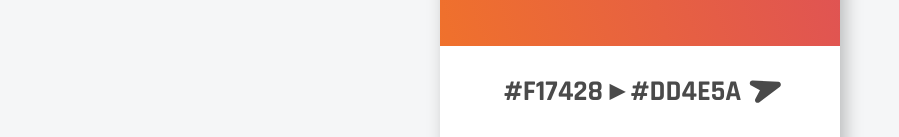
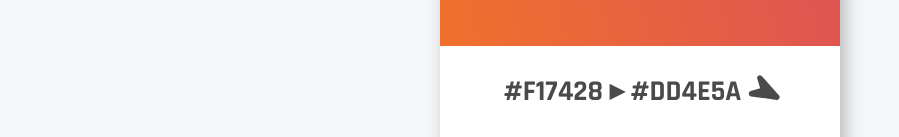
Before and after one commit to utensils/colorsplash, a React (Create React App) app: page /gradient in a window 1280 px wide. Shown: the part 472-609 px from the top of the page, without its empty margins (0-899 px from the left). Built offline with nearby package versions, Linux system fonts and the light colour scheme.

Commit message:
Improve compass

```diff
--- a/package.json
+++ b/package.json
@@ -3,12 +3,16 @@
   "version": "0.1.0",
   "private": true,
   "dependencies": {
+    "@fortawesome/fontawesome-svg-core": "^1.2.0-14",
+    "@fortawesome/free-solid-svg-icons": "^5.1.0-11",
+    "@fortawesome/react-fontawesome": "^0.1.0-11",
     "bulma": "^0.7.1",
     "history": "^4.7.2",
     "immutable": "^3.8.2",
     "react": "^16.4.1",
     "react-copy-to-clipboard": "^5.0.1",
     "react-dom": "^16.4.1",
+    "react-fontawesome": "^1.6.1",
     "react-router": "^4.3.1",
     "react-scripts": "1.1.4"
   },
--- a/src/components/Gradients.js
+++ b/src/components/Gradients.js
@@ -1,15 +1,23 @@
 import React, { Component } from 'react';
+import { FontAwesomeIcon } from '@fortawesome/react-fontawesome'
+import { faLocationArrow } from '@fortawesome/free-solid-svg-icons'
 import Swatch from './Swatch';
 import Random from '../utils/random';
 
 class Gradients extends Component {
   state = {
     colors: [],
-    degrees: 0
+    degrees: 0,
+    styles: {
+      MozTransform: "rotate(-45Deg)",
+      MsTransform: "rotate(-45Deg)",
+      OTransform: "rotate(-45Deg)",
+      WebkitTransform: "rotate(-45Deg)",
+      transform: "rotate(-45Deg)"
+    }
   }
 
-  compassStyles = () => {
-    const { degrees } = this.state;
+  compassStyles = (degrees) => {
     const deg = degrees - 45;
 
     return {
@@ -24,7 +32,7 @@ class Gradients extends Component {
   onGenerate = () => {
     const { colors, degrees } = Random.gradient(2);
 
-    this.setState({ colors: colors, degrees: degrees });
+    this.setState({ colors: colors, degrees: degrees, styles: this.compassStyles(degrees) });
 
     return { colors: colors, degrees: degrees };
   }
@@ -37,7 +45,7 @@ class Gradients extends Component {
     return (
       <Swatch onBack={(newState) => this.setState(newState)} onGenerate={this.onGenerate} style={this.style}>
         <div className="content is-uppercase">
-          {this.state.colors.join(" ▸ ")} <i className="fas fa-location-arrow" style={this.compassStyles()}></i>
+          {this.state.colors.join(" ▸ ")} <FontAwesomeIcon icon={faLocationArrow} transform={{rotate: this.state.degrees}}/>
         </div>
       </Swatch>);
   }
```
Also changed, not shown: 1 other file (tests, documents, lock files or other folders).
